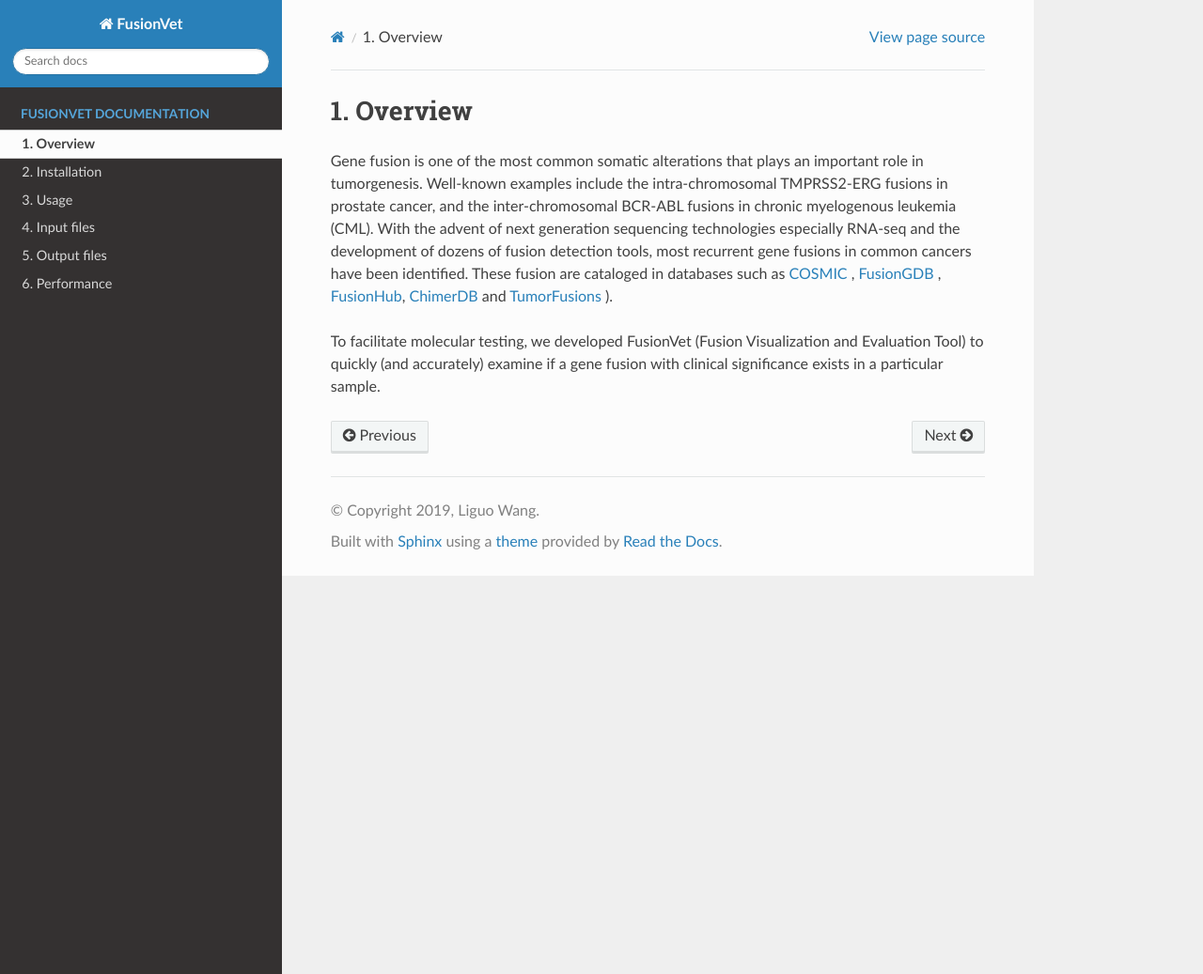
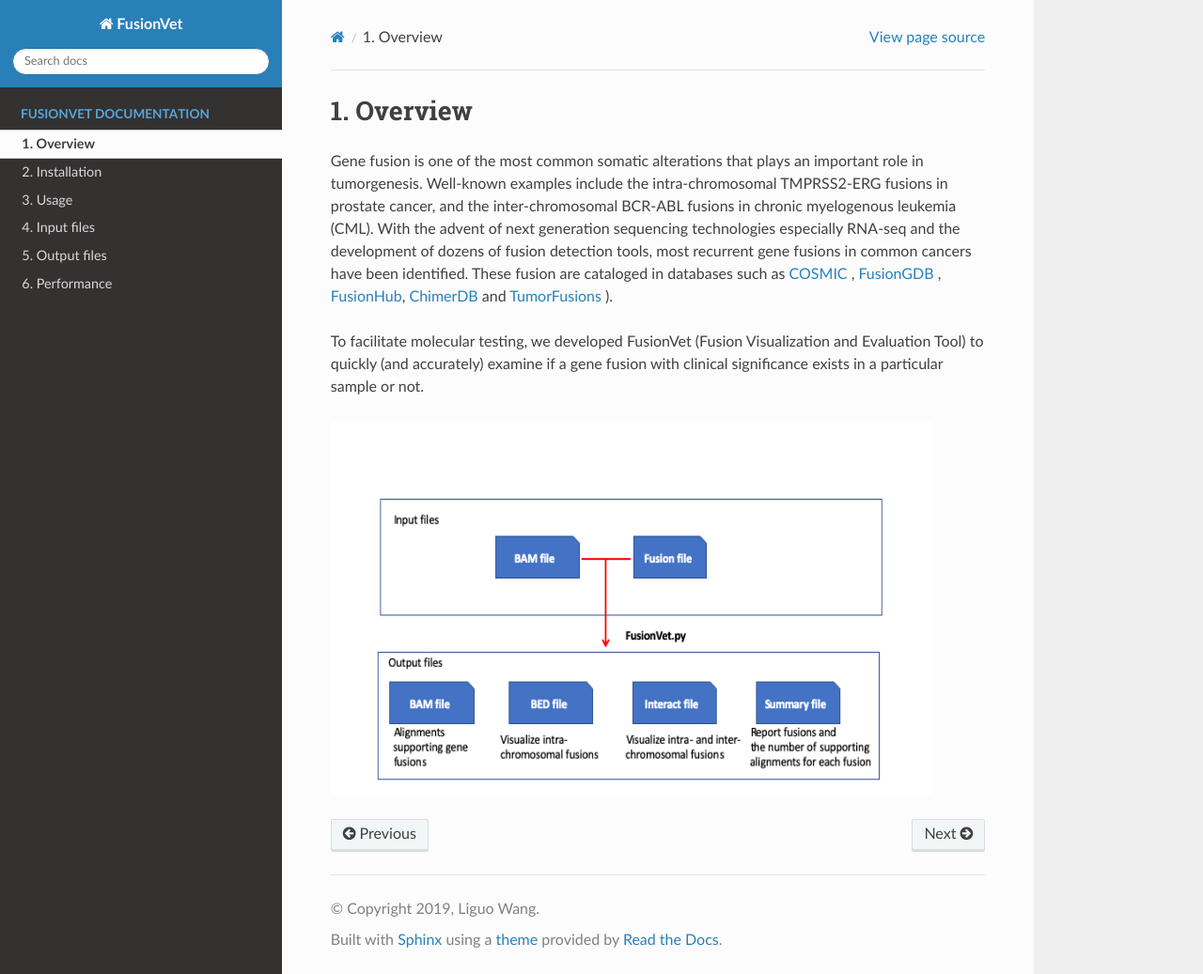
Before and after one commit to liguowang/FusionVet, a Sphinx documentation site: the page built from docs/source/overview.rst, in a window 1280 px wide and 1037 px high. Shown: the whole window at 94% size. Built offline with Sphinx 7.4.7 and the Read the Docs theme 2.0.0, drawn with Linux system fonts in a browser that asks for light colours.

Commit message:
upldate docs

```diff
--- a/docs/source/output_file.rst
+++ b/docs/source/output_file.rst
@@ -69,3 +69,8 @@ Toggle between **full** display mode and **pack**/**squish** display mode help i
 prefix.fusion.summary.txt
 --------------------------
 Report the total number of supporting RNA fragments (split reads + read pairs) for each fusion.
+
+::
+
+ Sample_ID       ERG--TMPRSS2
+ Tumor_RNA_TCGA-HC-7819-01A-11R-2118-07.bam      48
--- a/docs/source/overview.rst
+++ b/docs/source/overview.rst
@@ -14,4 +14,9 @@ and `TumorFusions <https://tumorfusions.org>`_ ).
 
 To facilitate molecular testing, we developed FusionVet (Fusion Visualization and
 Evaluation Tool) to quickly (and accurately) examine if a gene fusion with clinical
-significance exists in a particular sample.
+significance exists in a particular sample or not.
+
+.. image:: ./_static/workflow.png
+   :height: 500 px
+   :width: 800 px
+   :scale: 80 %
```
Also changed, not shown: docs/source/_static/workflow.png (added), 2 other files.
